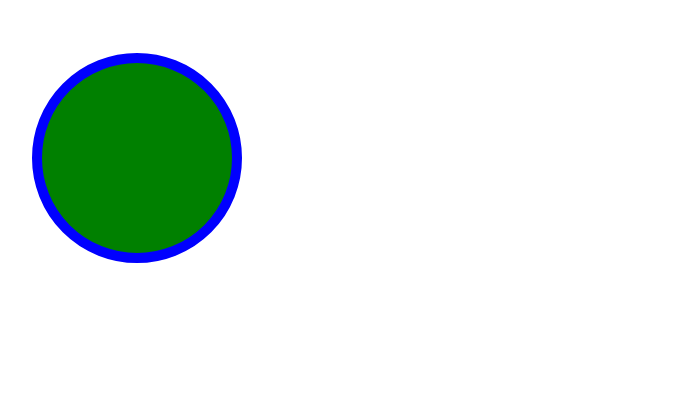
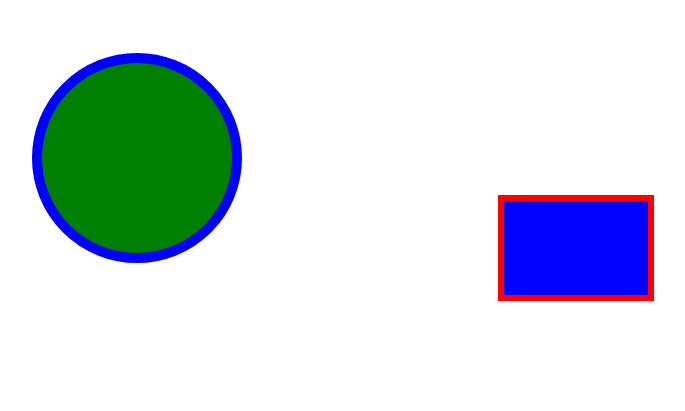
Before and after one commit to codingeet/learning, a plain HTML site: page index.html in a window 1280 px wide. Shown: the whole page, without its empty margins (21-706 px from the left). Drawn offline with Linux system fonts and the light colour scheme.

Commit message:
svg rectangle implemented

```diff
--- a/index.html
+++ b/index.html
@@ -14,6 +14,10 @@
         <svg width="400" height="400">
             <circle cx="150" cy="150" r="100" stroke="blue" stroke-width="10" fill="green" />
         </svg>
+        <svg width="400" height="320">
+            <rect x="110" y="110" width="150" height="100" stroke="red" stroke-width="6" fill="blue" />
+        </svg>
+
     </div>
 </body>
 
```
